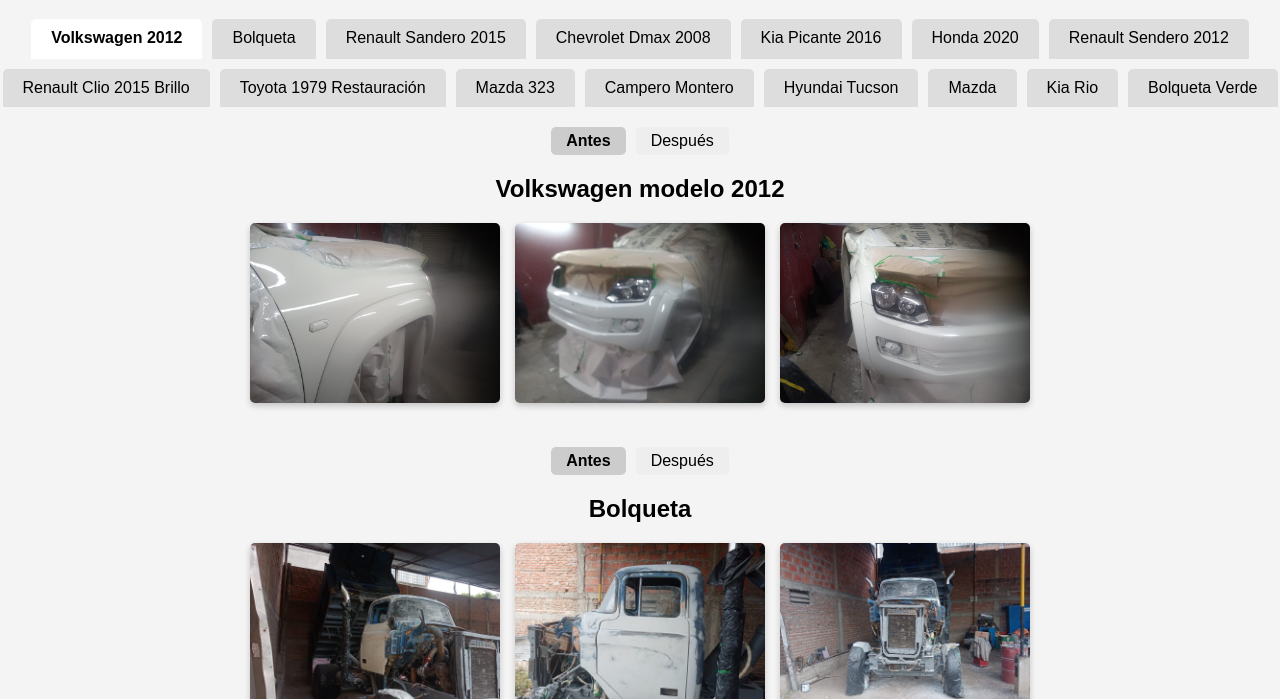
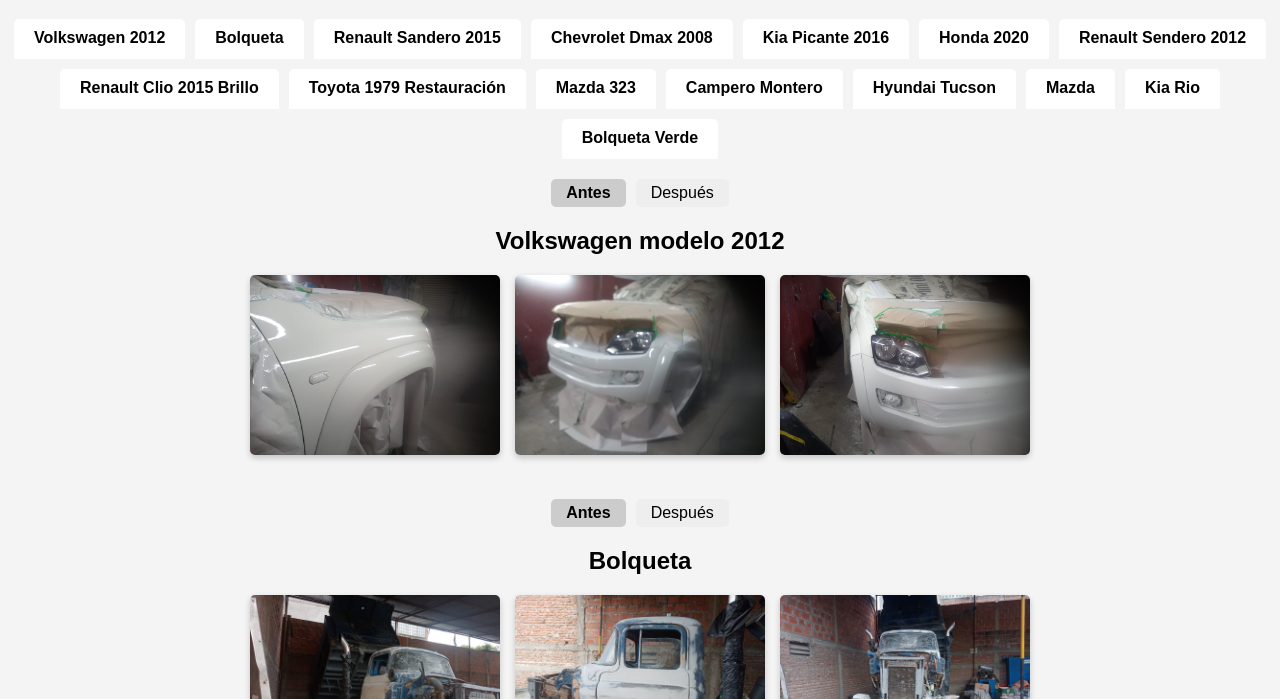
Before and after one commit to TallerElProgreso/TallerElProgreso, a plain HTML site: page galeria_modelos.html in a window 1280 px wide. Shown: the part 101-800 px from the top of the page. Drawn offline with Linux system fonts and the light colour scheme.

Commit message:
Update galeria_modelos.html

```diff
--- a/galeria_modelos.html
+++ b/galeria_modelos.html
@@ -31,20 +31,20 @@ h1 { text-align:center; padding:20px 0; color:#333; }
 <!-- Pestañas de Modelos -->
 <div class="model-tabs">
     <div class="model-tab active" data-target="modelo1">Volkswagen 2012</div>
-    <div class="model-tab" data-target="modelo2">Bolqueta</div>
-    <div class="model-tab" data-target="modelo3">Renault Sandero 2015</div>
-    <div class="model-tab" data-target="modelo4">Chevrolet Dmax 2008</div>
-    <div class="model-tab" data-target="modelo5">Kia Picante 2016</div>
-    <div class="model-tab" data-target="modelo6">Honda 2020</div>
-    <div class="model-tab" data-target="modelo7">Renault Sendero 2012</div>
-    <div class="model-tab" data-target="modelo8">Renault Clio 2015 Brillo</div>
-    <div class="model-tab" data-target="modelo9">Toyota 1979 Restauración</div>
-    <div class="model-tab" data-target="modelo7">Mazda 323</div>
-    <div class="model-tab" data-target="modelo8">Campero Montero</div>
-    <div class="model-tab" data-target="modelo9">Hyundai Tucson</div>
-    <div class="model-tab" data-target="modelo10">Mazda</div>
-    <div class="model-tab" data-target="modelo11">Kia Rio</div>
-    <div class="model-tab" data-target="modelo12">Bolqueta Verde</div>
+    <div class="model-tab active" data-target="modelo2">Bolqueta</div>
+    <div class="model-tab active" data-target="modelo3">Renault Sandero 2015</div>
+    <div class="model-tab active" data-target="modelo4">Chevrolet Dmax 2008</div>
+    <div class="model-tab active" data-target="modelo5">Kia Picante 2016</div>
+    <div class="model-tab active" data-target="modelo6">Honda 2020</div>
+    <div class="model-tab active" data-target="modelo7">Renault Sendero 2012</div>
+    <div class="model-tab active" data-target="modelo8">Renault Clio 2015 Brillo</div>
+    <div class="model-tab active" data-target="modelo9">Toyota 1979 Restauración</div>
+    <div class="model-tab active" data-target="modelo7">Mazda 323</div>
+    <div class="model-tab active" data-target="modelo8">Campero Montero</div>
+    <div class="model-tab active" data-target="modelo9">Hyundai Tucson</div>
+    <div class="model-tab active" data-target="modelo10">Mazda</div>
+    <div class="model-tab active" data-target="modelo11">Kia Rio</div>
+    <div class="model-tab active" data-target="modelo12">Bolqueta Verde</div>
 </div>
 </div>
 
```
